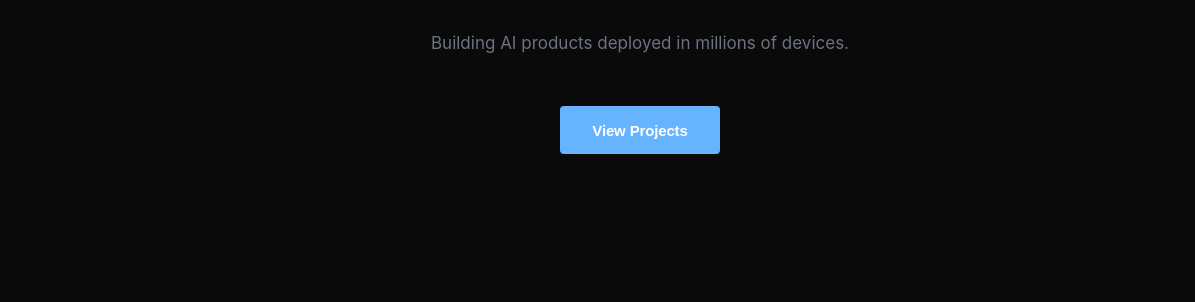
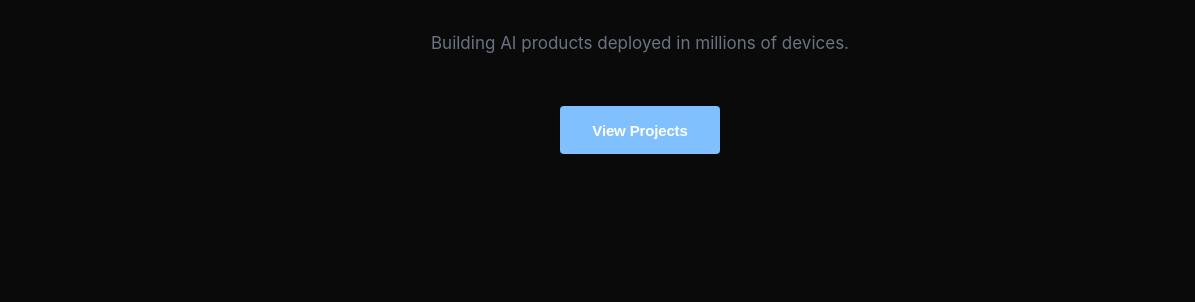
Before and after one commit to hungtran122/hungtran122.github.io, a plain HTML site: page index.html in a window 1280 px wide. Both pictures are taken after a click on the button "Toggle dark mode". Shown: the part 494-796 px from the top of the page, 0-1195 px from the left. Drawn offline with Linux system fonts and the light colour scheme.

Commit message:
update color

```diff
--- a/css/style.css
+++ b/css/style.css
@@ -30,9 +30,9 @@
     --card-bg: #1A1A1A;
     --card-border: #2A2A2A;
 
-    --accent-primary: #66B3FF;
-    --accent-secondary: #80C0FF;
-    --accent-gradient: linear-gradient(135deg, #66B3FF 0%, #80C0FF 100%);
+    --accent-primary: #80C0FF;
+    --accent-secondary: #99CCFF;
+    --accent-gradient: linear-gradient(135deg, #80C0FF 0%, #99CCFF 100%);
 
     --text-primary: #FFFFFF;
     --text-secondary: #D1D5DB;
@@ -906,7 +906,7 @@ footer {
 }
 
 [data-theme="dark"] .contact-btn:hover .contact-icon-img {
-    filter: brightness(0) saturate(100%) invert(64%) sepia(65%) saturate(1000%) hue-rotate(190deg) brightness(103%) contrast(101%);
+    filter: brightness(0) saturate(100%) invert(74%) sepia(35%) saturate(1200%) hue-rotate(185deg) brightness(105%) contrast(101%);
 }
 
 .contact-label {
```
